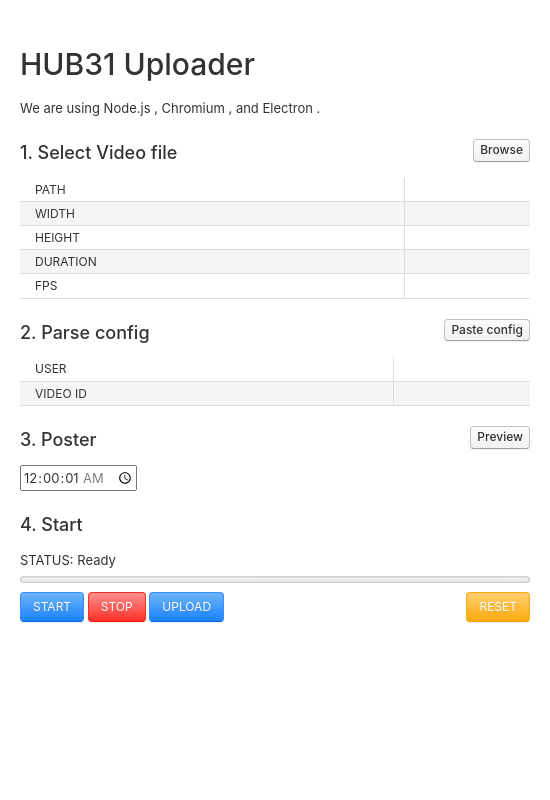
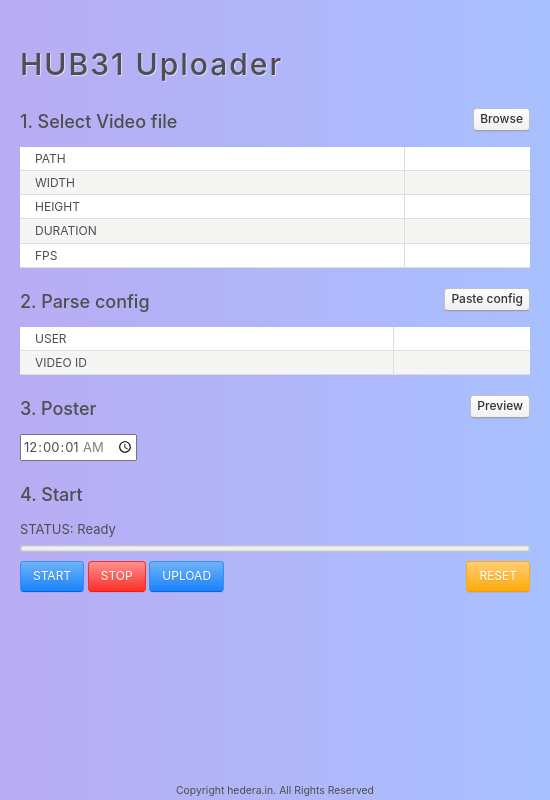
Before and after one commit to futhrevo/Hub31-Electron, an Electron app: page index.html in a window 550 px wide. Drawn offline with Linux system fonts and the light colour scheme; no server answers.

Commit message:
css changes for looks

```diff
--- a/css/styles.css
+++ b/css/styles.css
@@ -1,3 +1,20 @@
+body {
+  color: #4e4e4e;
+}
+
+h2 {
+  text-shadow: 1px 1px 1px #ffffff91;
+  letter-spacing: 2px;
+}
 .w-100 {
   width: 100%;
 }
+
+.window {
+  background: linear-gradient(to right, #b9acf3, #a8c0ff);
+}
+
+.btn-large:hover {
+  box-shadow: 0 12px 16px 0 rgba(0, 0, 0, 0.24),
+    0 17px 50px 0 rgba(0, 0, 0, 0.19);
+}
--- a/index.html
+++ b/index.html
@@ -13,9 +13,6 @@
       <div class="window-content">
         <div class="padded-more w-100">
           <h2>HUB31 Uploader</h2>
-          We are using Node.js <span id="node-version"></span>, Chromium
-          <span id="chrome-version"></span>, and Electron
-          <span id="electron-version"></span>.
           <h4>
             1. Select Video file<span>
               <button
@@ -119,7 +116,9 @@
           </div>
         </div>
       </div>
-
+      <div class="container text-center">
+        <small>Copyright hedera.in. All Rights Reserved</small>
+      </div>
       <!-- You can also require other files to run in this process -->
       <script src="./renderer.js"></script>
     </div>
```
Also changed, not shown: 2 other files.
